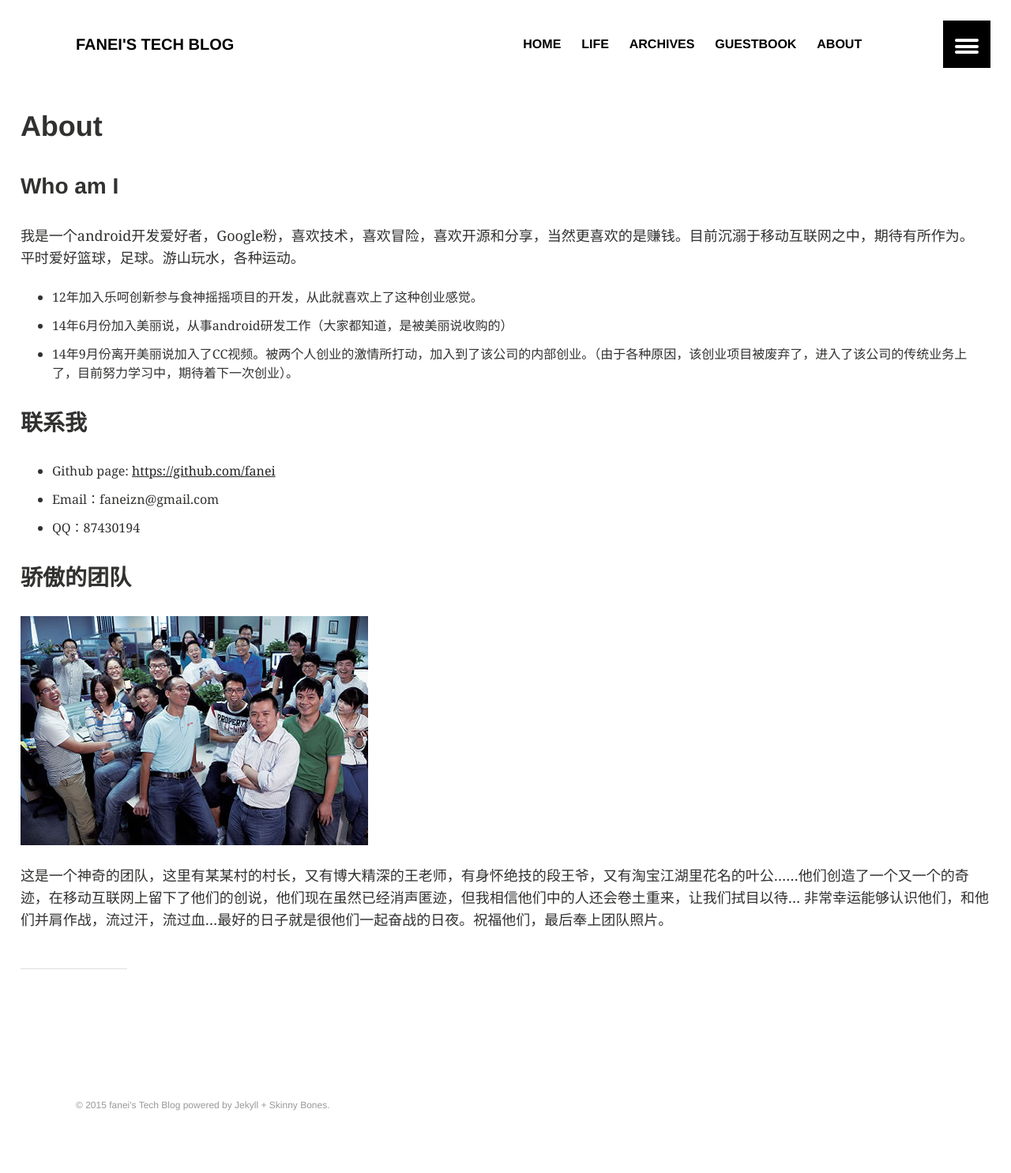
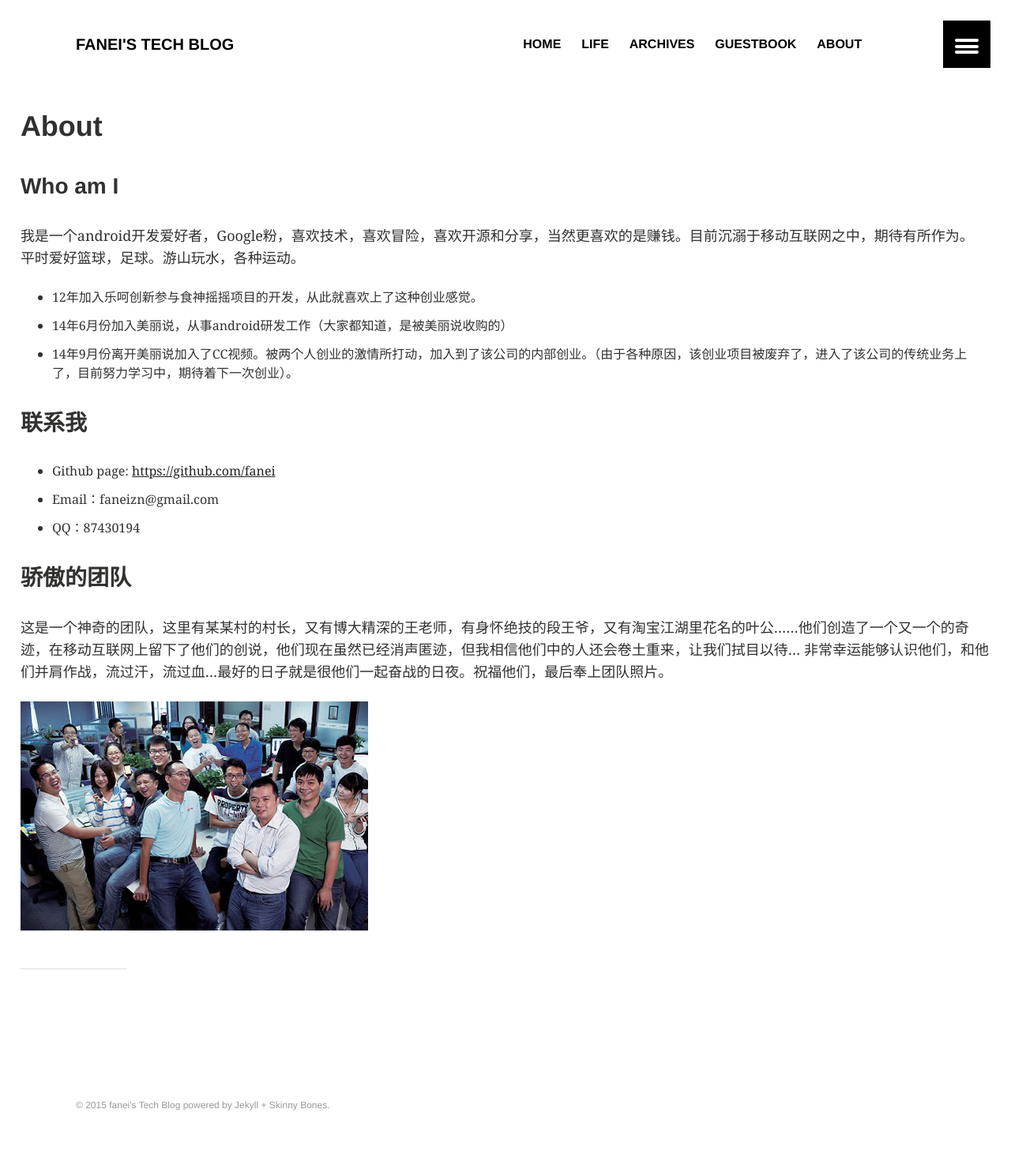
Before and after one commit to fanei/fanei.github.io, a Jekyll site: the page built from about.md, in a window 1280 px wide. Shown: the whole page at 79% size. Built offline with Jekyll 4.4.1, drawn with Linux system fonts in a browser that asks for light colours; comment, search, counter and statistics services are not loaded.

Commit message:
add group image

```diff
--- a/about.md
+++ b/about.md
@@ -21,7 +21,9 @@ permalink: /about/
 
 ### 骄傲的团队
 
-![group](https://github.com/fanei/fanei.github.io/blob/master/images/group.jpg)
 
 这是一个神奇的团队，这里有某某村的村长，又有博大精深的王老师，有身怀绝技的段王爷，又有淘宝江湖里花名的叶公……他们创造了一个又一个的奇迹，在移动互联网上留下了他们的创说，他们现在虽然已经消声匿迹，但我相信他们中的人还会卷土重来，让我们拭目以待…
       非常幸运能够认识他们，和他们并肩作战，流过汗，流过血…最好的日子就是很他们一起奋战的日夜。祝福他们，最后奉上团队照片。
+
+
+![group](http://fanei.github.io/images/group.jpg)
```
